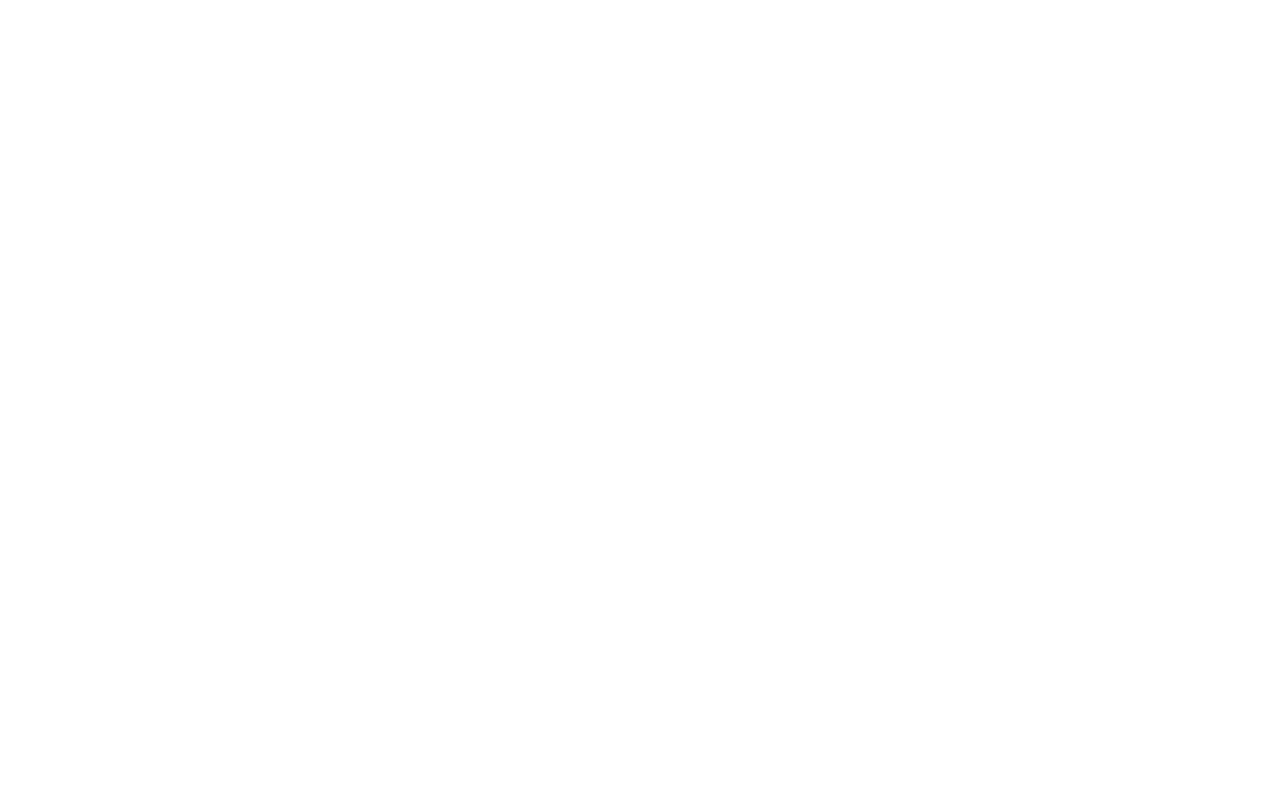
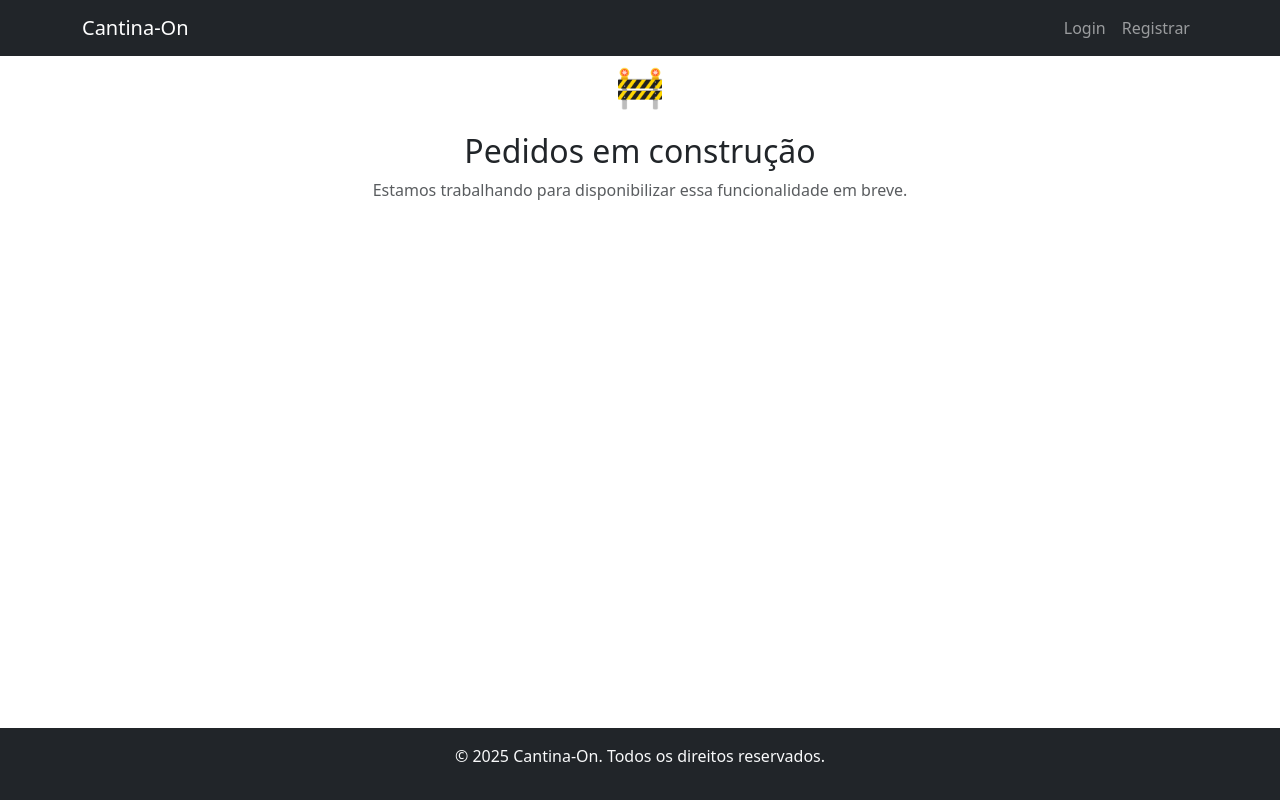
Before and after one commit to mtsSAraujo/CantinaOnFront, a React (Vite) app: page /orders in a window 1280 px wide. Before the commit this address had no page. Built offline with nearby package versions, Linux system fonts and the light colour scheme.

Commit message:
feat: pagina de pedidos adicionada ao endpoint com mensagem de 'em construção'

```diff
--- /dev/null
+++ b/src/components/UnderConstruction.tsx
@@ -0,0 +1,13 @@
+const UnderConstruction = ({ page }: { page?: string }) => {
+    return (
+        <div className="text-center">
+            <div style={{ fontSize: '2.5rem' }}>🚧</div>
+            <h2 className="mt-3">{page ? `${page} em construção` : 'Em construção'}</h2>
+            <p className="text-muted">
+                Estamos trabalhando para disponibilizar essa funcionalidade em breve.
+            </p>
+        </div>
+    );
+};
+
+export default UnderConstruction;
--- /dev/null
+++ b/src/pages/Orders.tsx
@@ -0,0 +1,11 @@
+import UnderConstruction from "../components/UnderConstruction";
+
+const Orders = () => {
+    return (
+        <main className="d-flex justify-content-center align-items-center flex-grow-1">
+            <UnderConstruction page="Pedidos" />
+        </main>
+    );
+}
+
+export default Orders;
--- a/src/routes.tsx
+++ b/src/routes.tsx
@@ -5,6 +5,7 @@ import Layout from "./components/Layout";
 import Users from "./pages/Users.tsx";
 import UserRegisterForm from "./components/UserRegisterForm.tsx";
 import UserEdit from "./pages/UserEdit.tsx";
+import Orders from "./pages/Orders.tsx";
 
 const AppRoutes = () => {
     return (
@@ -15,6 +16,7 @@ const AppRoutes = () => {
                 <Route path="/register" element={<Layout><UserRegisterForm /></Layout>} />
                 <Route path="/users" element={<Layout><Users /></Layout>}/>
                 <Route path="/users/:id" element={<Layout><UserEdit /></Layout>} />
+                <Route path="/orders" element={<Layout><Orders /></Layout>} />
             </Routes>
         </Router>
     );
```
